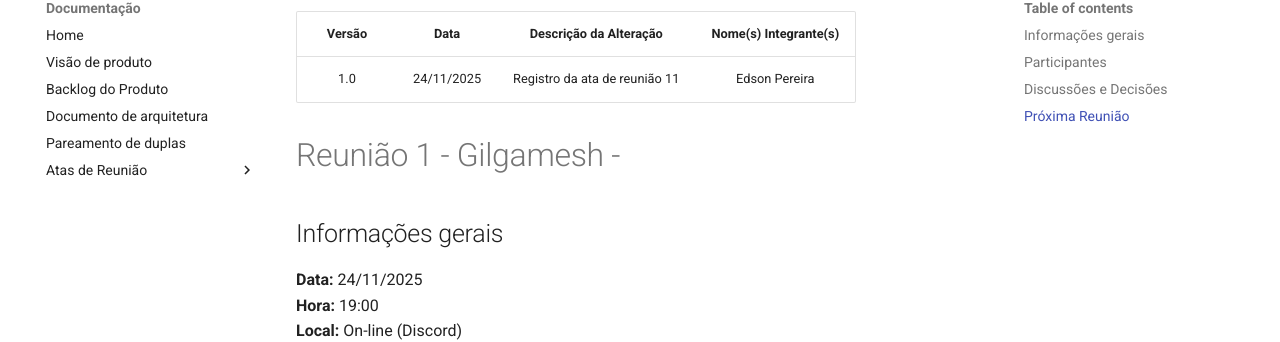
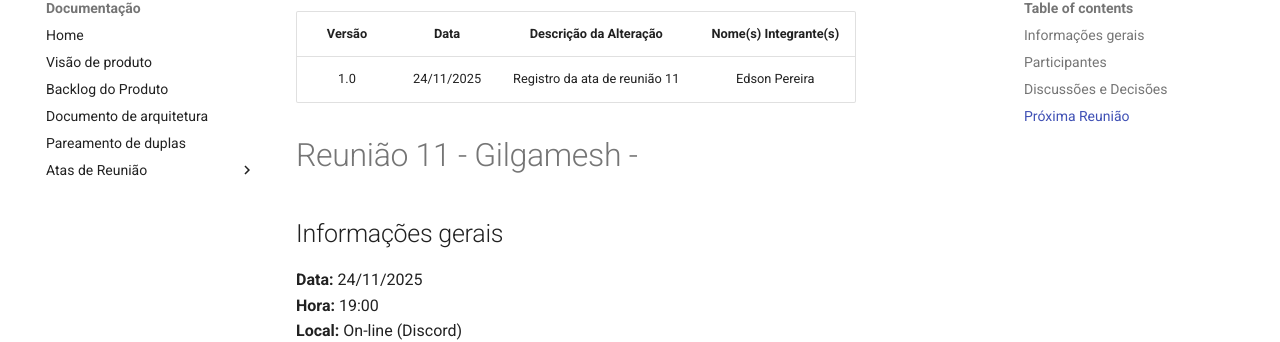
Before and after one commit to FGA0138-MDS-Ajax/2025.2-Gilgamesh, an MkDocs documentation site: the page built from docs/atas-reuniao/ata-reuniao-11.md, in a window 1280 px wide and 1302 px high. Shown: the part 103-445 px from the top of the window. Built offline with MkDocs 1.6.1 and Material for MkDocs 9.7.7, drawn with Linux system fonts in a browser that asks for light colours.

Commit message:
Update meeting number in ata-reuniao-11.md

```diff
--- a/docs/atas-reuniao/ata-reuniao-11.md
+++ b/docs/atas-reuniao/ata-reuniao-11.md
@@ -2,7 +2,7 @@
 | :----: | :--: | :--------------------: | :-------------------: |
 | 1.0 | 24/11/2025 | Registro da ata de reunião 11 | Edson Pereira |
 
-# Reunião 1 - Gilgamesh -
+# Reunião 11 - Gilgamesh -
 
 ## Informações gerais
 **Data:** 24/11/2025 <br>
```
